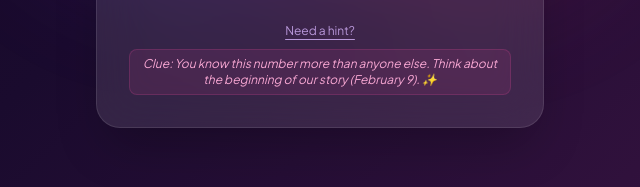
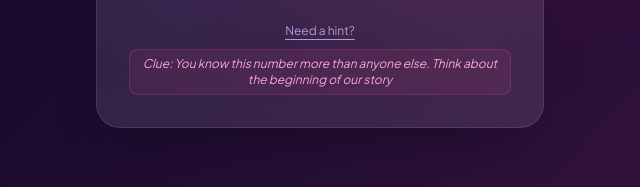
Before and after one commit to Stealth-Byte7/BDD, a plain HTML site: page index.html in a window 1280 px wide. Both pictures are taken after a click on the button "Need a hint?". Shown: the part 610-797 px from the top of the page, 320-960 px from the left. Drawn offline with nearby package versions, Linux system fonts and the light colour scheme.

Commit message:
expo cashout

```diff
--- a/index.html
+++ b/index.html
@@ -75,7 +75,7 @@
 
         <div>
             <button onclick="toggleHint()" class="text-xs text-purple-300/80 hover:text-pink-400 transition underline underline-offset-4">Need a hint?</button>
-            <p id="hintText" class="hidden text-xs text-pink-300 mt-2 italic bg-pink-500/10 py-1.5 px-3 rounded-lg border border-pink-500/20">Clue: You know this number more than anyone else. Think about the beginning of our story (February 9). ✨</p>
+            <p id="hintText" class="hidden text-xs text-pink-300 mt-2 italic bg-pink-500/10 py-1.5 px-3 rounded-lg border border-pink-500/20">Clue: You know this number more than anyone else. Think about the beginning of our story</p>
         </div>
     </div>
 
```
